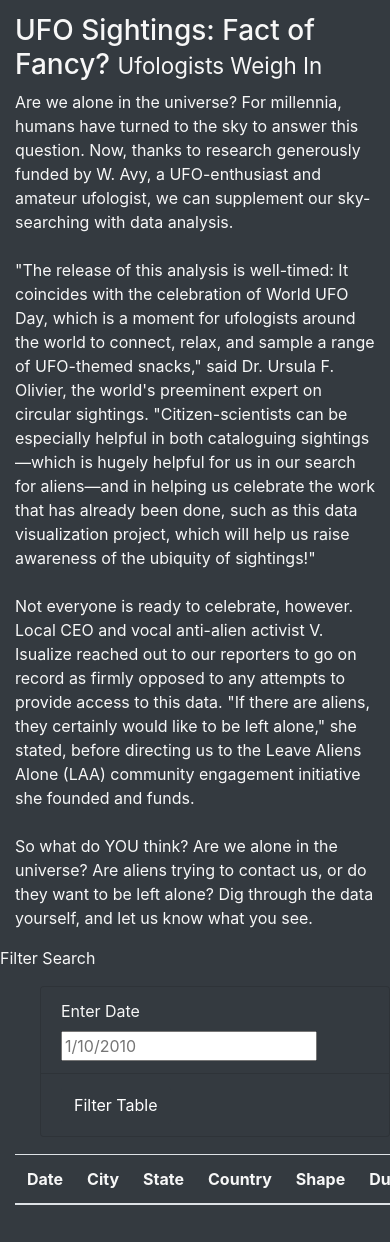
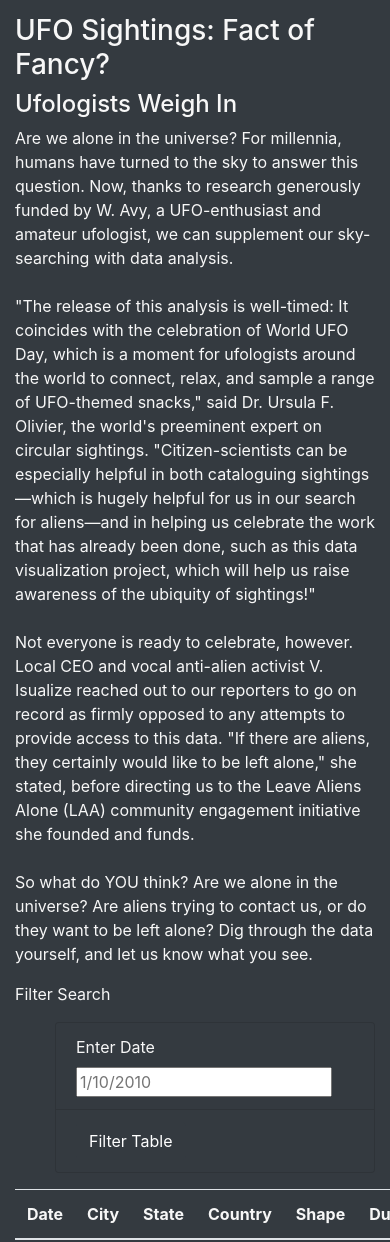
Before and after one commit to DavidAduaka/UFOs, a plain HTML site: page index.html in a window 390 px wide. Shown: the part 280-1522 px from the top of the page. Before the commit the page ends 1501 px from the top, so only its background shows below. Drawn offline with nearby package versions, Linux system fonts and the light colour scheme; files that its build step writes are made by us from their sources; files whose address does not match are found by name.

Commit message:
UFO Webpage

```diff
--- a/index.html
+++ b/index.html
@@ -28,9 +28,10 @@
     <div class="container-fluid">
         <div class="row">
         <div class="col-md-4">
-            <h3>UFO Sightings: Fact of Fancy? <small>Ufologists Weigh In</small></h3>
+            <h3>UFO Sightings: Fact of Fancy?</h3>
+            <h4>Ufologists Weigh In</h4>
         </div>
-          <div class="col-md-8">
+        <div class="col-md-8 col-xs-offset-(-2)">
             <p>
               Are we alone in the universe? For millennia, humans have turned to the sky to answer this question. Now, thanks to research generously funded by W. Avy, a UFO-enthusiast and amateur ufologist, we can supplement our sky-searching with data analysis.<br><br>"The release of this analysis is well-timed: It coincides with the celebration of World UFO Day, which is a moment for ufologists around the world to connect, relax, and sample a range of UFO-themed snacks," said Dr. Ursula F. Olivier, the world's preeminent expert on circular sightings. "Citizen-scientists can be especially helpful in both cataloguing sightings—which is hugely helpful for us in our search for aliens—and in helping us celebrate the work that has already been done, such as this data visualization project, which will help us raise awareness of the ubiquity of sightings!"<br><br>Not everyone is ready to celebrate, however. Local CEO and vocal anti-alien activist V. Isualize reached out to our reporters to go on record as firmly opposed to any attempts to provide access to this data. "If there are aliens, they certainly would like to be left alone," she stated, before directing us to the Leave Aliens Alone (LAA) community engagement initiative she founded and funds.<br><br>So what do YOU think? Are we alone in the universe? Are aliens trying to contact us, or do they want to be left alone? Dig through the data yourself, and let us know what you see.
 
@@ -42,6 +43,8 @@
 
     <div class="container-fluid">
     <div class="row">
+
+        <div class="col-md-3">
             <form class="bg-dark">
                 <p>Filter Search</p>
                  <ul class="bg-dark">
@@ -54,13 +57,10 @@
                     </li>
                  </ul>
            </form>
-
-    <div class="col-md-3">
-
         </div>
 
         <div class="col-md-9">
-        <table class="table table-striped">
+             <table class="table table-striped col">
                 <thead>
                     <tr>
                         <th>Date</th>
@@ -78,8 +78,8 @@
 
     <script src="https://cdnjs.cloudflare.com/ajax/libs/d3/4.11.0/d3.js"></script>
     <script src="static/js/data.js"></script>
-    <script src="static/js/app.js"></script>
+    <script src="static/js/app_1.js"></script>
 
-
+    </div>
 </body>
 </html>
```
Lines whose indentation alone changed are shown as unchanged.
